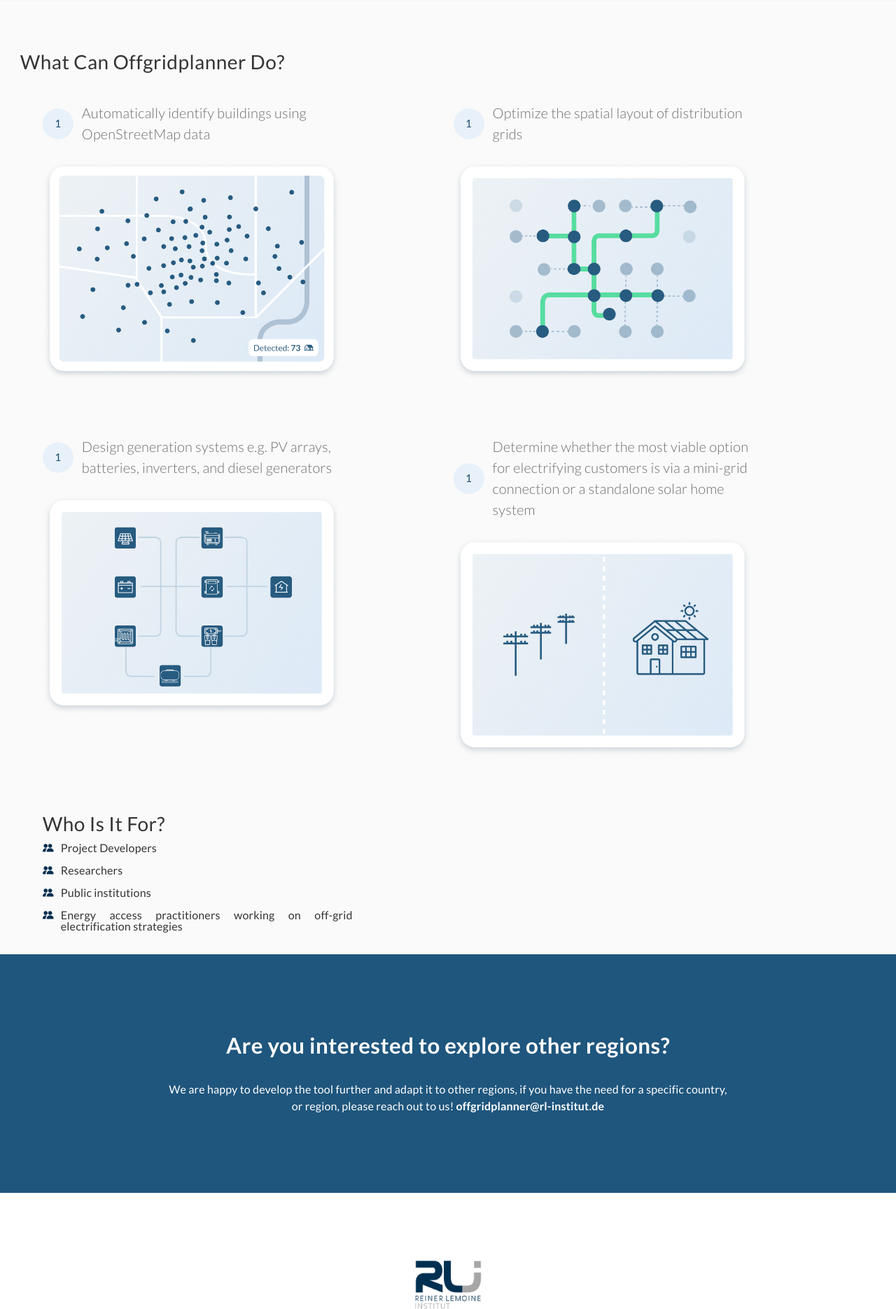
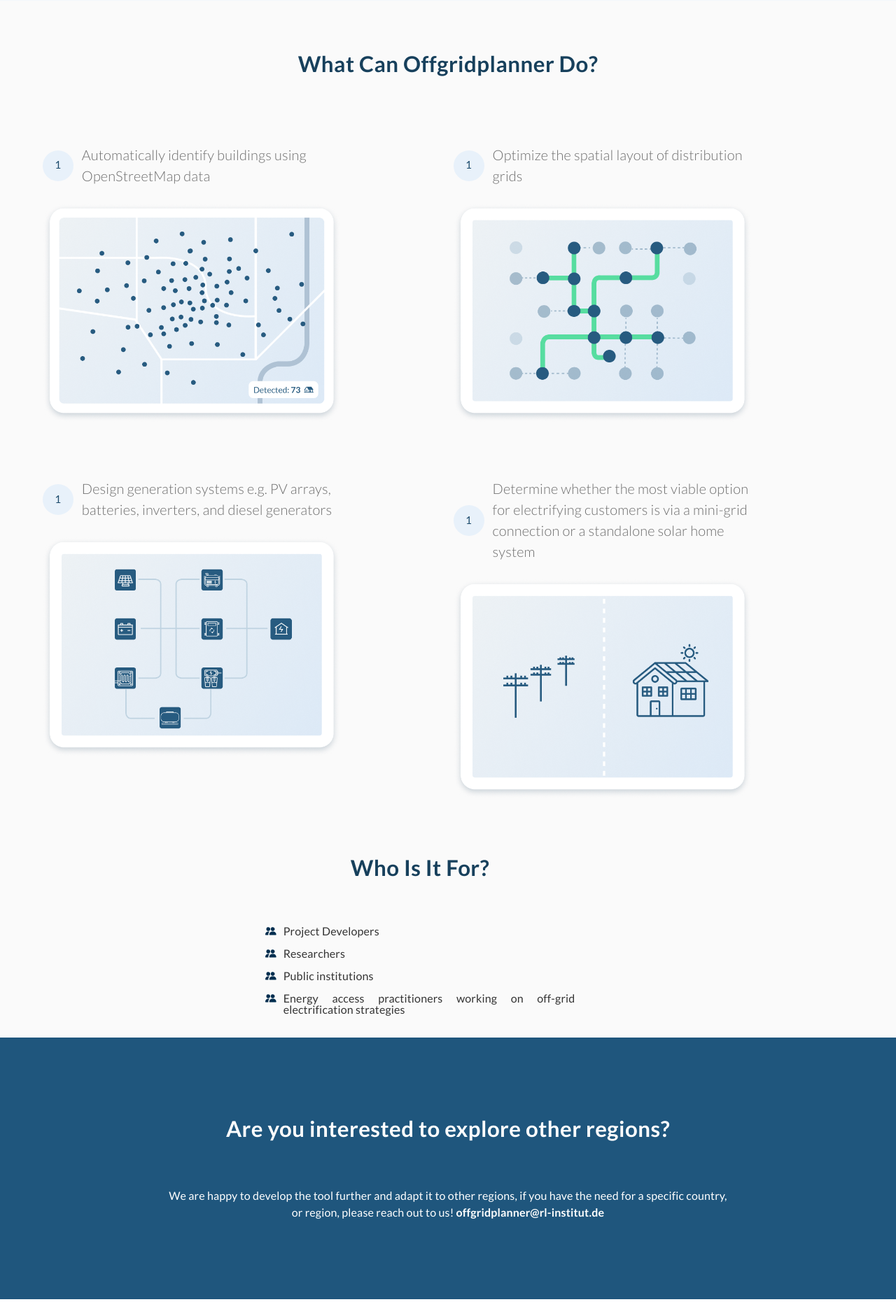
Before and after one commit to rl-institut/offgridplanner-landing, a Flask app: page / in a window 1280 px wide; the page is wider, and only the part inside the window is pictured. Shown: the part 1819-3690 px from the top of that part at 70% size. Run offline with Flask 3, Linux system fonts and the light colour scheme; some libraries are stand-ins or nearby versions.

Commit message:
changed layout and styling from headlines to h2, to match region headline

```diff
--- a/static/css/landing_page.css
+++ b/static/css/landing_page.css
@@ -9,6 +9,12 @@
     --card-color: #e5edf5;
     --card-text-color: #17405c;
     --button-hover-color: #d2d7ea;
+}
+h2 {
+  font-size: 1.953rem;
+  font-weight: 700;
+  color: var(--h2-color);
+  margin-bottom: 4rem;
 }
 
 .cellular {
@@ -187,12 +193,6 @@
   padding-left: 1rem;
   padding-right: 1rem;
 }
-.regions h2 {
-  font-size: 1.953rem;
-  font-weight: 700;
-  color: var(--h2-color);
-  margin-bottom: 4rem;
-}
 .region__cards {
   display: flex;
   gap: 2rem;
@@ -314,6 +314,7 @@ ul.target-group-list li {
 
 #text-content1 > div {
   flex-direction: column;
+  align-items: center;
 }
 #text-content1 .cellular__image {
   padding-top: 0.5rem;
@@ -331,6 +332,9 @@ ul.target-group-list li {
 }
 #text-content1 .cellular__text > div > span {
   margin-bottom: 0rem;
+}
+#who-it-for h2 {
+  text-align: center;
 }
 
 .cellular .text-grid {
--- a/templates/index.html
+++ b/templates/index.html
@@ -73,8 +73,8 @@
 	<section class="cellular section" id="hero" data-aos="fade-up">
 		<div>
 			<div class="cellular__text">
-				<h3>Offgridplanner</h1>
-                <h1>Smarter Tools for Off-Grid Energy System Planning</h2>
+				<h3>Offgridplanner</h3>
+                <h1>Smarter Tools for Off-Grid Energy System Planning</h1>
                 <br>
 				<span>Offgridplanner is a powerful open-source tool developed by the Reiner Lemoine Institute to support the planning and optimization of off-grid electricity systems. It simulates and optimizes layouts by analyzing building and customer locations, estimating energy demand, and calculating optimal configurations for both distribution networks and energy systems</span>
 			</div>
@@ -204,7 +204,7 @@
 
     <section class="cellular section" id="text-content1" data-aos="fade-up">
 		<div>
-            <h3>What Can Offgridplanner Do?</h3>
+            <h2>What Can Offgridplanner Do?</h2>
             <div class="text-grid">
                 <div class="cellular__text">
                     <div>
@@ -245,8 +245,8 @@
                     </div>
                 </div>
             </div>
-            <div class="cellular__text">
-				<h3>Who Is It For?</h3>
+            <div class="cellular__text" id="who-it-for">
+				<h2>Who Is It For?</h2>
                 <ul class="target-group-list">
                     <li title="project developers">Project Developers</li>
                     <li title="researchers">Researchers</li>
```
